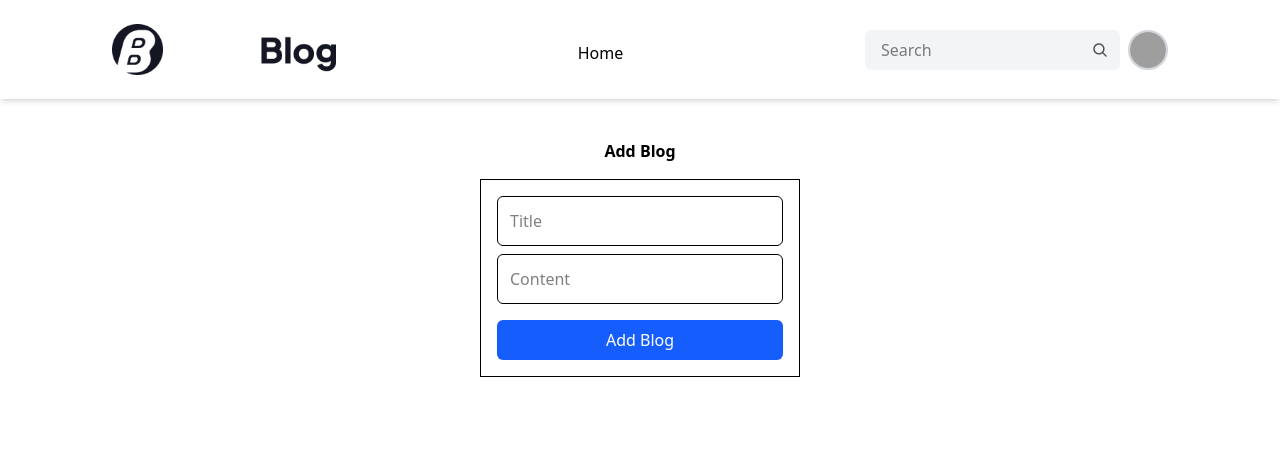
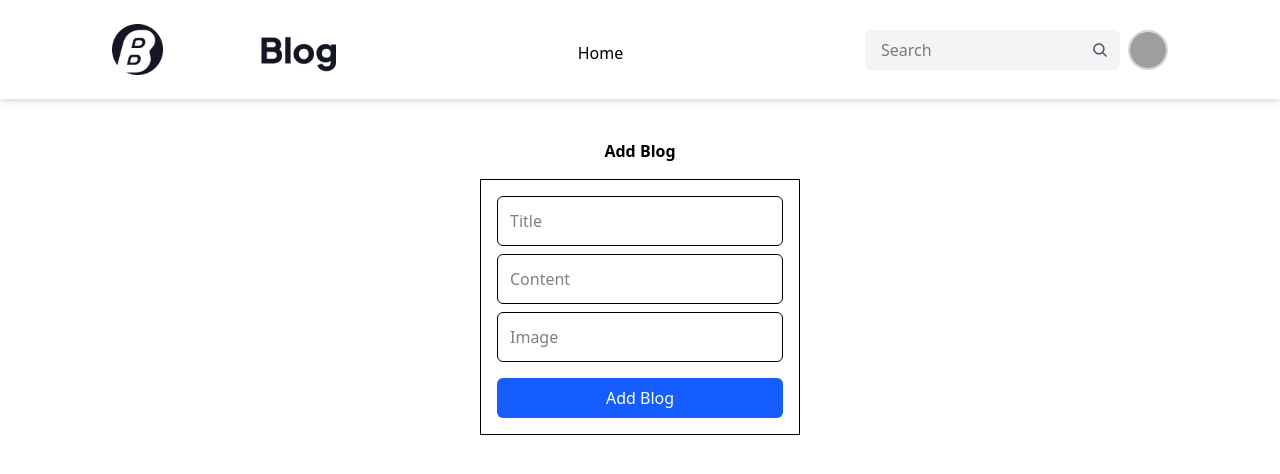
Before and after one commit to ahmadjkff/Blog_with_backend, a React (Vite) app in the folder frontend/: page /add-blog in a window 1280 px wide. Shown: the top 474 px of the page. Built offline with nearby package versions, Linux system fonts and the light colour scheme; no server answers; sample sign-in values are in the browser's storage; grey boxes are pictures that could not be loaded.

Commit message:
Add image input field to AddBlog component and update blog submission logic to include image URL. Implement navigation to home page after successful blog addition.

```diff
--- a/frontend/src/pages/AddBlog.tsx
+++ b/frontend/src/pages/AddBlog.tsx
@@ -1,23 +1,31 @@
 import { useRef, useState } from "react";
 import { useBlog } from "../context/BlogContext";
+import { useNavigate } from "react-router";
 
 const AddBlog = () => {
   const titleRef = useRef<HTMLInputElement>(null);
   const contentRef = useRef<HTMLInputElement>(null);
+  const imgRef = useRef<HTMLInputElement>(null);
   const [error, setError] = useState<string | null>();
   const { addBlog } = useBlog();
+  const navigate = useNavigate();
 
   const handleAddBlog = async () => {
     const title = titleRef.current?.value;
     const content = contentRef.current?.value;
+    const img = imgRef.current?.value;
 
-    if (!title || !content) {
+    if (!title || !content || !img) {
       setError("All fields are required");
       return;
     }
 
     setError(null);
-    addBlog(title, content);
+    addBlog(title, content, img);
+    alert("Blog added successfully");
+    setTimeout(() => {
+      navigate("/");
+    }, 3000);
   };
 
   return (
@@ -36,6 +44,12 @@ const AddBlog = () => {
           placeholder="Content"
           ref={contentRef}
         />
+        <input
+          type="text"
+          className="border border-black p-3 rounded-md w-full"
+          placeholder="Image"
+          ref={imgRef}
+        />
         <button
           className="bg-blue-600 w-full p-2 rounded-md text-white mt-2 cursor-pointer"
           onClick={handleAddBlog}
```
